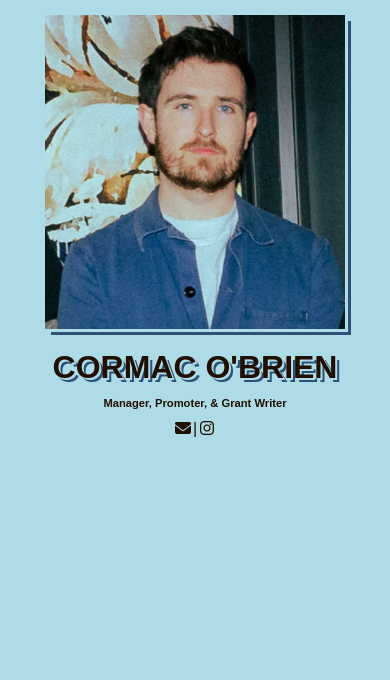
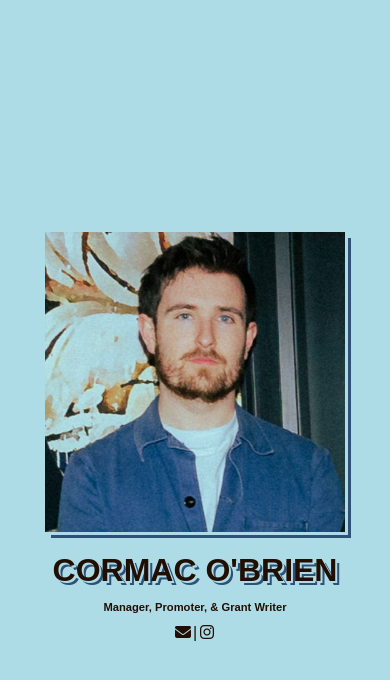
Before and after one commit to cormacfobrien/cormacfobrien.github.io, a plain HTML site: page index.html in a window 390 px wide. Drawn offline with Linux system fonts and the light colour scheme; a web font is replaced by a local one.

Commit message:
Update style.css

```diff
--- a/style.css
+++ b/style.css
@@ -112,16 +112,20 @@ a:active{
 }
 
 @media screen and (max-width: 400px){
+    body{
+
+    }
     main{
         flex-direction: column;
         width: 100%;
         height: 100%;
         align-items: center;
+        justify-content:center;
         margin-top: 30px;
     }
     .self{
         width: 300px;
-        height: 500px;
+        height: 300px;
     }
     h1{
         font-size: 2rem;
@@ -142,7 +146,7 @@ a:active{
     }
     section{
         width: 100%;
-        height: 100%;
+        height: unset;
         padding-left: 0px;
     }
 }
```
